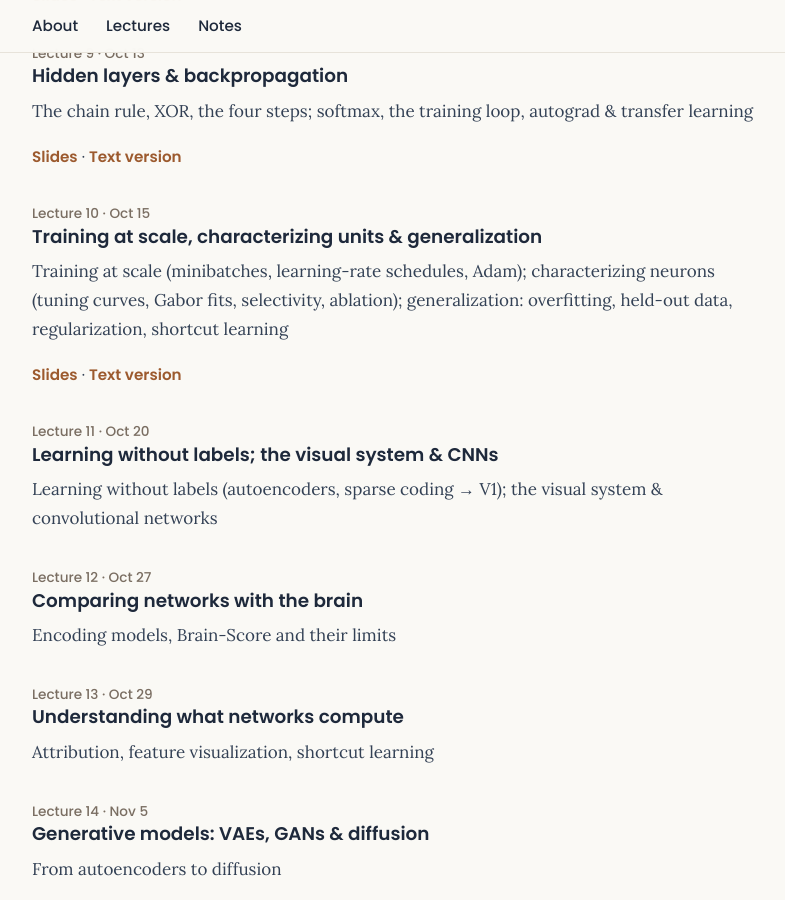
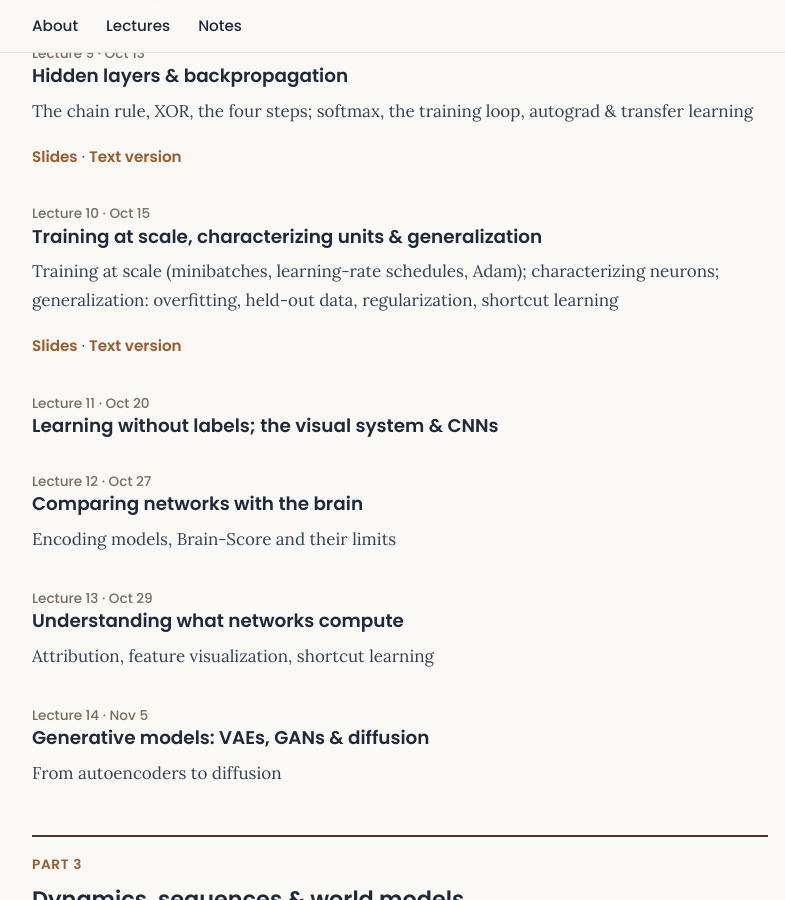
Before and after one commit to tserre/tserre.github.io, a Jekyll site: the page built from cpsy1291/index.html, in a window 1280 px wide and 900 px high, scrolled down 2742 px. Shown: the whole window, without its empty margins (240-1025 px from the left). Built offline with Jekyll 4.4.1, drawn with Linux system fonts in a browser that asks for light colours.

Commit message:
CPSY 1291: shorter L10/L11 topic lines (match syllabus)

```diff
--- a/_data/cpsy1291.yml
+++ b/_data/cpsy1291.yml
@@ -77,14 +77,13 @@ lectures:
     date: 2026-10-15
     theme: 2
     title: "Training at scale, characterizing units & generalization"
-    topics: "Training at scale (minibatches, learning-rate schedules, Adam); characterizing neurons (tuning curves, Gabor fits, selectivity, ablation); generalization: overfitting, held-out data, regularization, shortcut learning"
+    topics: "Training at scale (minibatches, learning-rate schedules, Adam); characterizing neurons; generalization: overfitting, held-out data, regularization, shortcut learning"
     slides: "https://serre-lab.github.io/CPSY1291-2026/slides/L10_generalization.html"
     text: "https://serre-lab.github.io/CPSY1291-2026/slides/L10_generalization-reading.html"
   - n: 11
     date: 2026-10-20
     theme: 2
     title: "Learning without labels; the visual system & CNNs"
-    topics: "Learning without labels (autoencoders, sparse coding → V1); the visual system & convolutional networks"
   - n: 12
     date: 2026-10-27
     theme: 2
```
